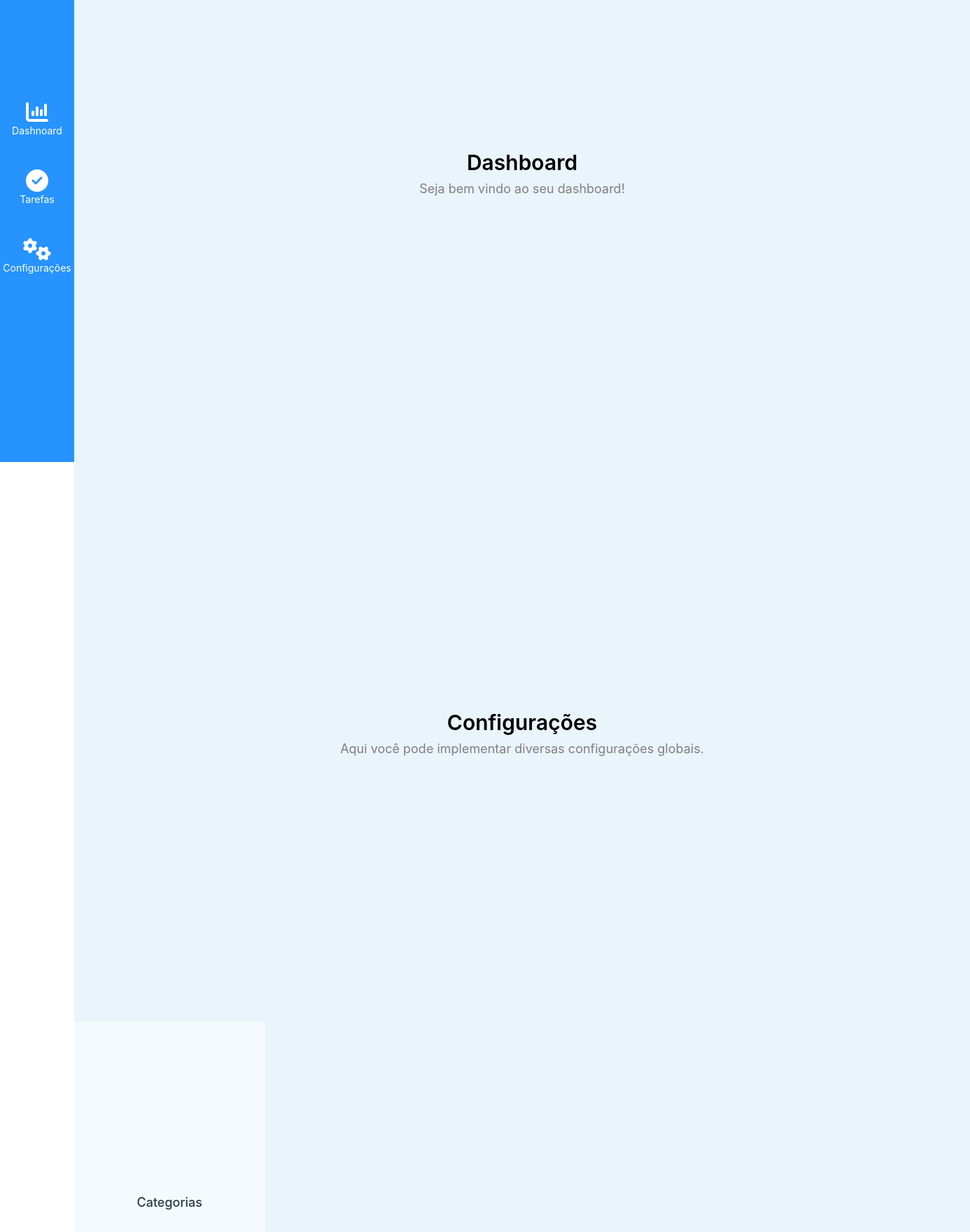
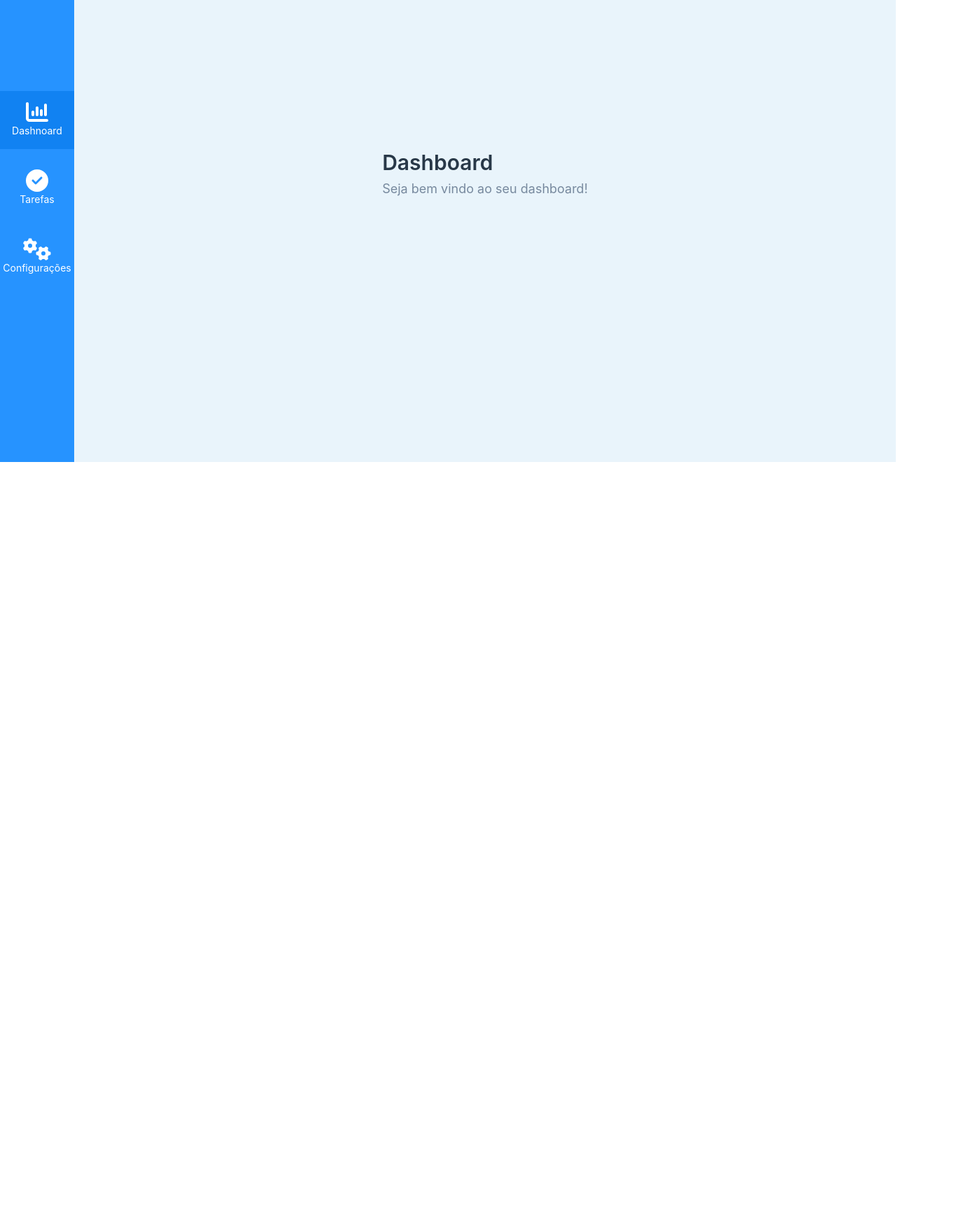
Before and after one commit to joaofds/tasks-vue, a Vue app: page /dashboard in a window 1280 px wide. Shown: the part 140-1900 px from the top of the page at 70% size, 1386 px wide, since content can reach past the window. After the commit the page ends 800 px from the top, so only its background shows below. Built offline with nearby package versions, Linux system fonts and the light colour scheme.

Commit message:
finaliza navegação dinamica no menu lateral

```diff
--- a/src/components/configuration/Configuration.vue
+++ b/src/components/configuration/Configuration.vue
@@ -17,12 +17,17 @@ export default {
 
 <template>
     <div class="content">
-        <h1>Configurações</h1>
-        <p>Aqui você pode implementar diversas configurações globais.</p>
+        <div class="info-text">
+            <h1>Configurações</h1>
+            <p>Aqui você pode implementar diversas configurações globais.</p>
+        </div>
     </div>
 </template>
 
 <style lang="stylus" scoped>
+black = #283848
+gray = #77899E
+
 .content
     width: 100%
     height: 100vh
@@ -33,7 +38,6 @@ export default {
     flex-direction: column
 
 .content h1
-.content span
     font-weight: 600
     color: black
 
--- a/src/components/dashboard/Dashboard.vue
+++ b/src/components/dashboard/Dashboard.vue
@@ -17,12 +17,17 @@ export default {
 
 <template>
     <div class="content">
-        <h1>Dashboard</h1>
-        <p>Seja bem vindo ao seu dashboard!</p>
+        <div class="info-text">
+            <h1>Dashboard</h1>
+            <p>Seja bem vindo ao seu dashboard!</p>
+        </div>
     </div>
 </template>
 
 <style lang="stylus" scoped>
+black = #283848
+gray = #77899E
+
 .content
     width: 100%
     height: 100vh
@@ -33,7 +38,6 @@ export default {
     flex-direction: column
 
 .content h1
-.content span
     font-weight: 600
     color: black
 
--- a/src/components/layout/SideNav.vue
+++ b/src/components/layout/SideNav.vue
@@ -1,9 +1,16 @@
 <script>
+import Bus from "@/bus"
+
 export default {
     name: 'SideNav',
+    watch: {
+        activeLink() {
+            Bus.$emit('navMenuChange', this.activeLink)
+        }
+    },
     data() {
         return {
-            activeLink: null
+            activeLink: 'dashboard'
         }
     }
 }
--- a/src/components/task/Tasks.vue
+++ b/src/components/task/Tasks.vue
@@ -64,7 +64,7 @@ export default {
 </script>
 
 <template>
-    <div class="wrapp">
+    <div>
         <div class="left-content">
             <div class="categories">
                 <p>Categorias</p>
@@ -132,17 +132,15 @@ gray = #77899E
 a
     text-decoration: none
 
-.wrapp
-    display: flex
-
 // CONTEUDO DO LADO ESQUERDO
 .left-content
     width: 277px
     height: 100vh
+    float: left
+    background-color: #F4FBFF
     display: flex
     align-items: center
     justify-content: center
-    background-color: #F4FBFF
 
 .left-content p
     font-size: 18px
@@ -193,7 +191,7 @@ a
 
 // CONTEUDO DO LADO DIREITO
 .right-content
-    width: 80vw
+    height: 100vh
     background-color: #E9F4FB
     display: flex
     align-items: center
--- a/src/views/HomeView.vue
+++ b/src/views/HomeView.vue
@@ -56,6 +56,11 @@ export default {
         Bus.$on('searchValue', value => {
             this.searchValue = value
         })
+
+        Bus.$on('navMenuChange', value => {
+            console.log(value);
+            this.navMenuActive = value
+        })
     },
     watch: {
         // monitora this.tasks para manter o localStorage atualizado.
@@ -70,7 +75,9 @@ export default {
 
             searchValue: '',
             taskToDelete: null,
-            tasks: []
+            tasks: [],
+
+            navMenuActive: 'dashboard'
         }
     },
     methods: {
@@ -154,9 +161,20 @@ export default {
             <ModalDelete v-show="modalDeleteVisible" @close="closeModalDelete"></ModalDelete>
         </div>
         <div class="main">
-            <Dashboard />
-            <Configuration />
-            <Tasks :tasks="taskFilter" @showModalCreate="showModalCreate" />
+            <Dashboard
+                v-if="navMenuActive == 'dashboard'"
+            />
+
+            <Tasks
+                v-else-if="navMenuActive == 'tasks'"
+                :tasks="taskFilter"
+                @showModalCreate="showModalCreate"
+            />
+
+
+            <Configuration
+                v-else-if="navMenuActive == 'config'"
+            />
         </div>
     </div>
 </template>
```
